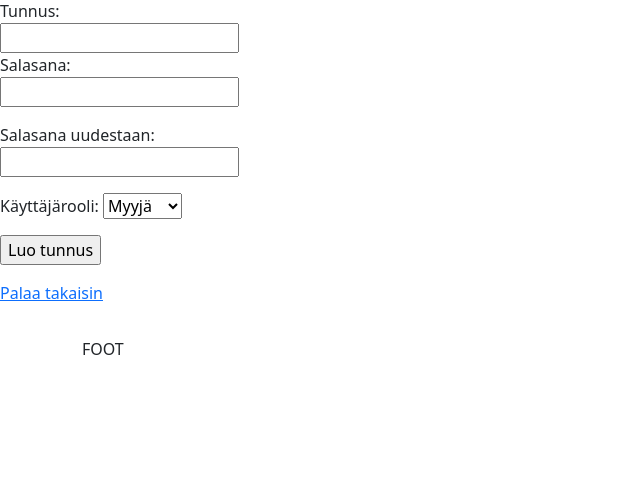
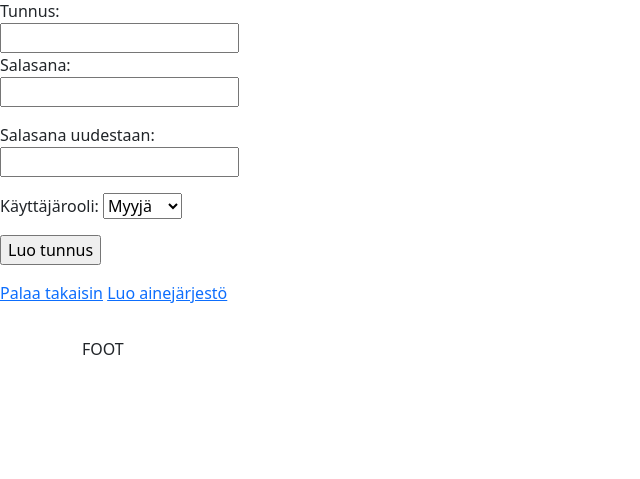
Before and after one commit to t0ffe/tkt-tsoha, a Flask app: page /register in a window 1280 px wide. Shown: the part 191-670 px from the top of the page, without its empty margins (0-640 px from the left). Run offline with Flask 3, Linux system fonts and the light colour scheme.

Commit message:
added link to the studentorg creatinon page

```diff
--- a/templates/register.html
+++ b/templates/register.html
@@ -20,6 +20,7 @@ Käyttäjärooli:
 
 <p>
 <a href="/login">Palaa takaisin</a>
+<a href="/add_student_org">Luo ainejärjestö</a>
 
 
 {% include 'inc/footer.html' %}
```
